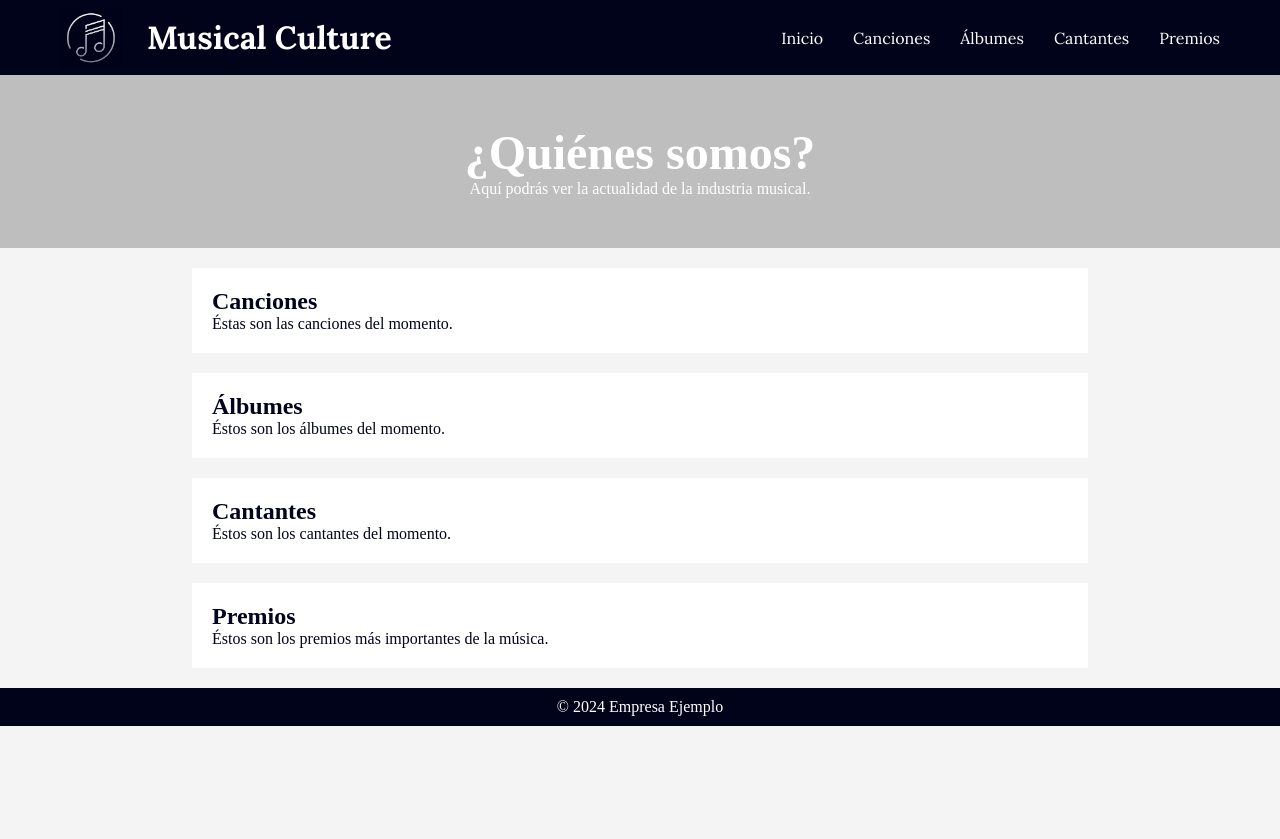
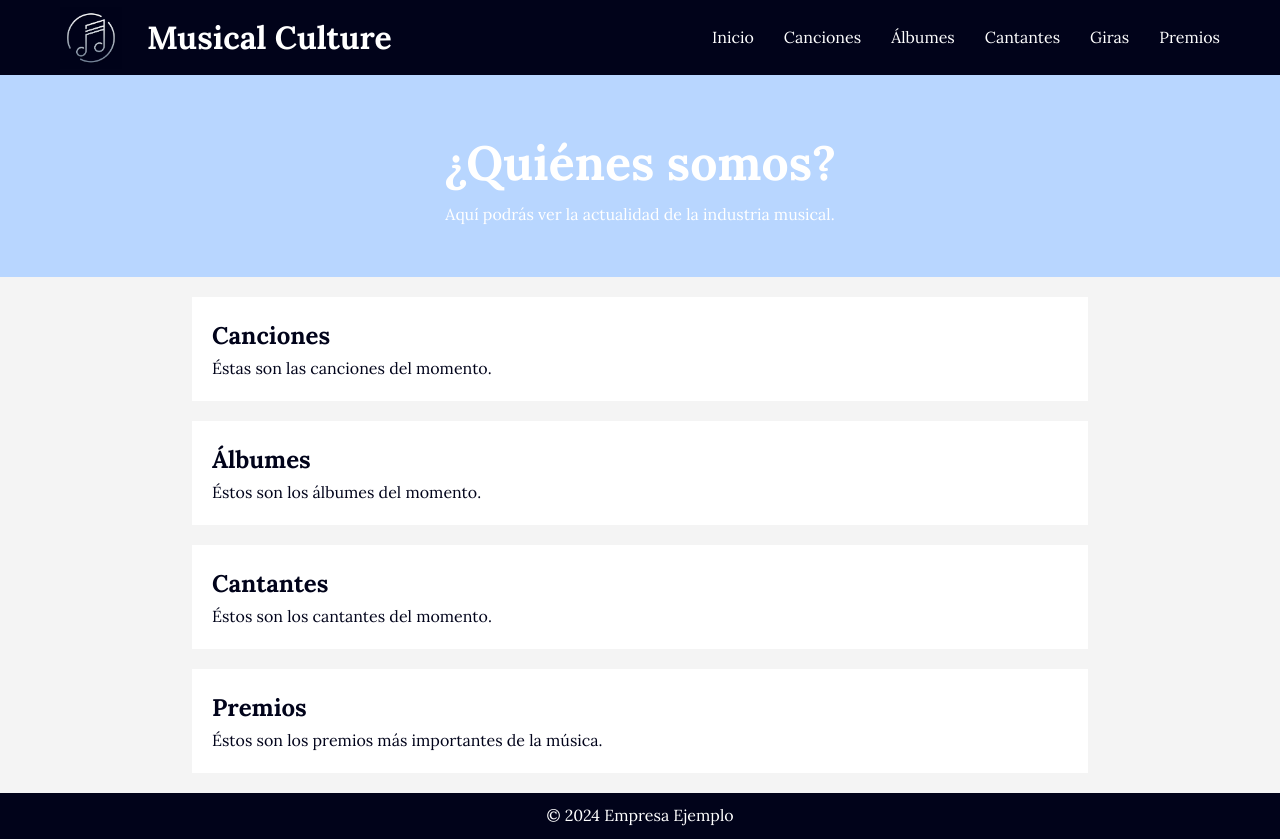
Before and after one commit to LaiaFerrerMartinez/Lenguaje-de-Marcas, a plain HTML site: page PaginaWebMúsica/index.html in a window 1280 px wide. Before the commit the page ends 800 px from the top, so only its background shows below. Drawn offline with Linux system fonts and the light colour scheme.

Commit message:
Add files via upload

```diff
--- a/PaginaWebMúsica/index.css
+++ b/PaginaWebMúsica/index.css
@@ -6,7 +6,7 @@
 }
 
 body {
-    font-family: 'Lora' sans-serif';
+    font-family: 'Lora', sans-serif;
     line-height: 1.6;
     background-color: #f4f4f4;
     color: #01031A;
@@ -56,12 +56,12 @@ nav ul li a {
 }
 
 nav ul li a:hover {
-    color: #B9B8B5; /* Color en hover */
+    color: 	#718197; /* Color en hover */
 }
 
 /* Sección Hero */
 .hero {
-    background-color: #BEBEBE;
+    background-color: #b8d6ff;
     color: white;
     text-align: center;
     padding: 50px 20px;
--- a/PaginaWebMúsica/index.html
+++ b/PaginaWebMúsica/index.html
@@ -19,6 +19,7 @@
                 <li><a href="#">Canciones</a></li>
                 <li><a href="#">Álbumes</a></li>
                 <li><a href="#">Cantantes</a></li>
+                <li><a href="#">Giras</a></li>
                 <li><a href="#">Premios</a></li>
             </ul>
         </nav>
```
